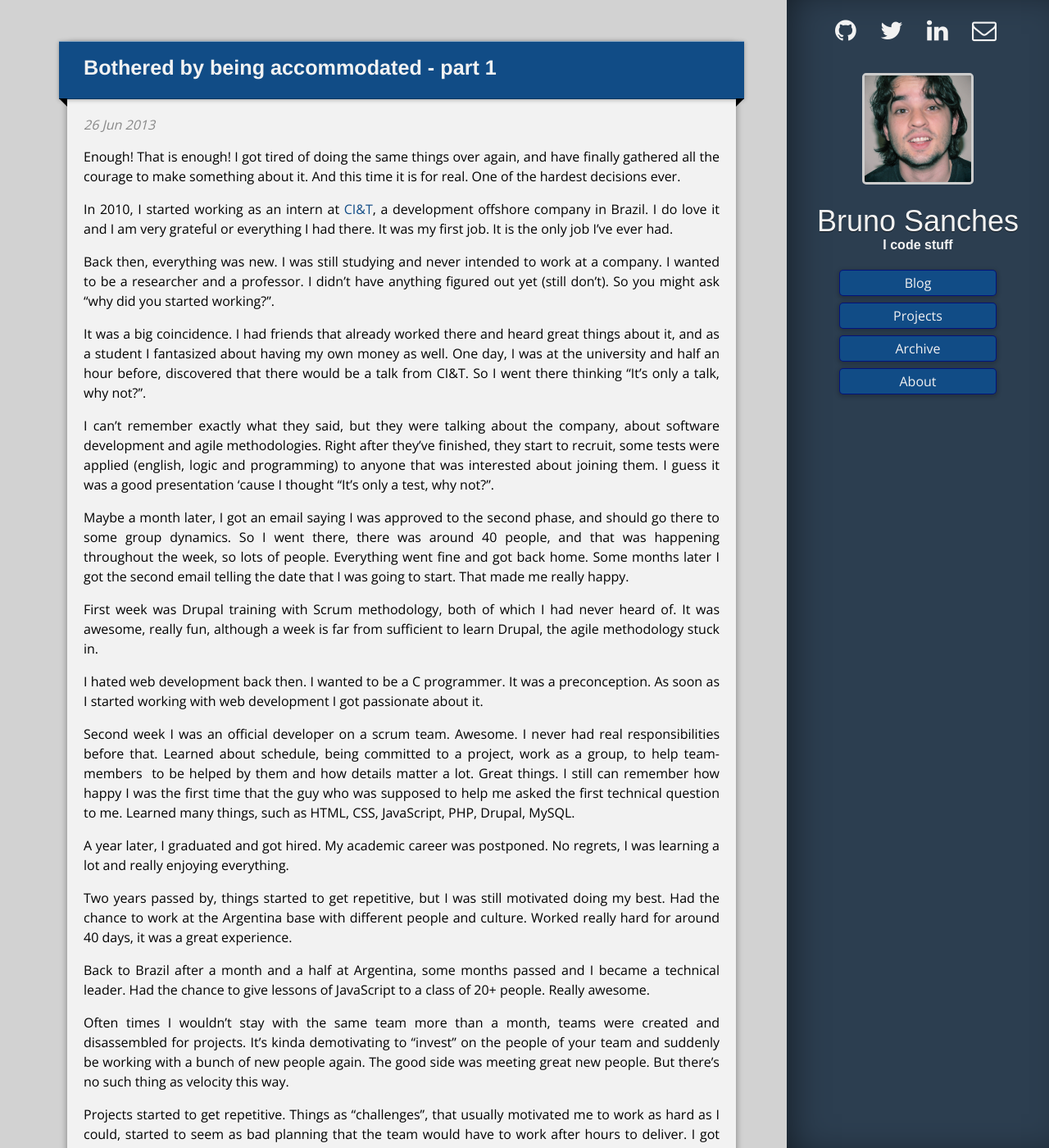
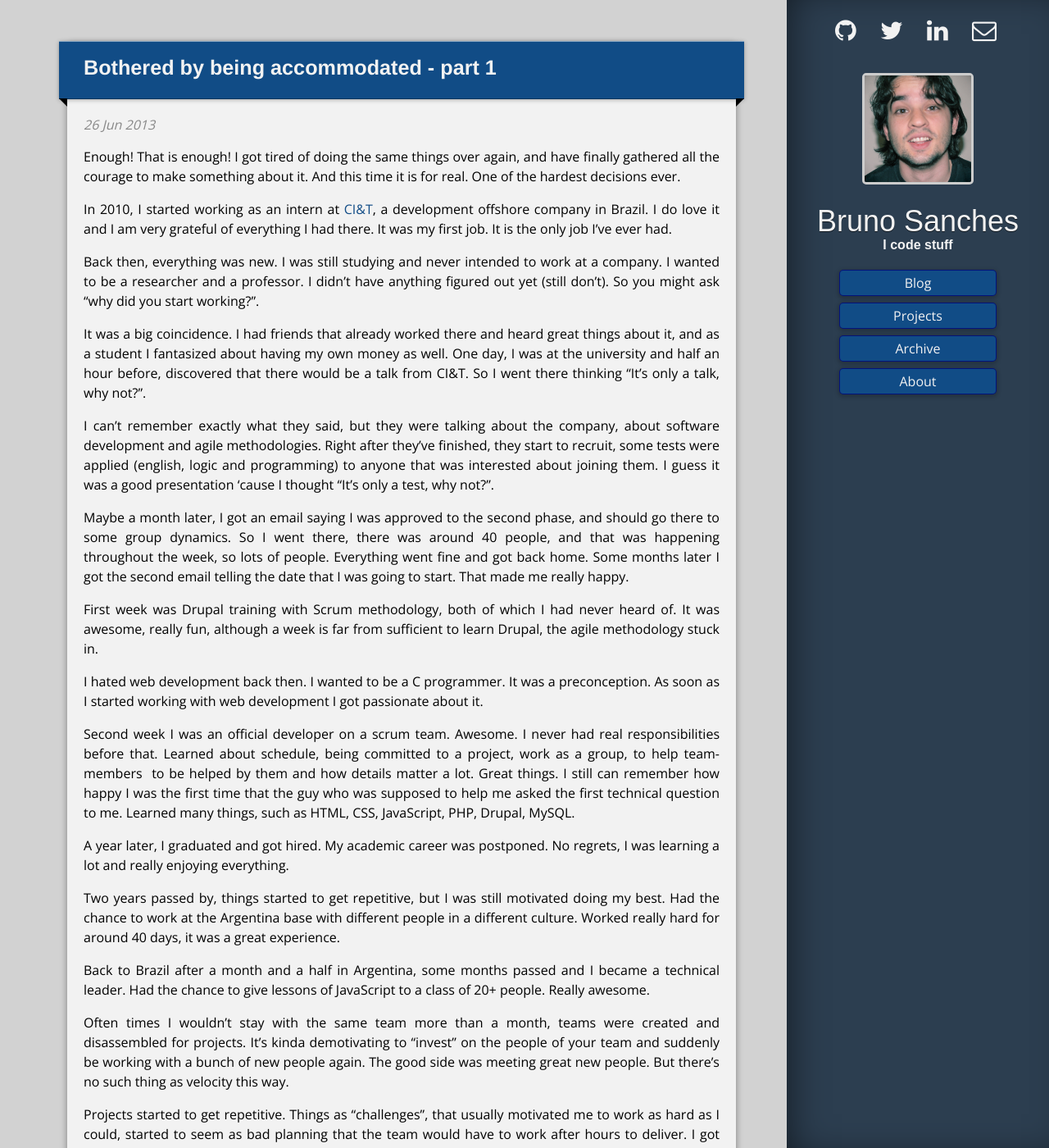
Before and after one commit to brunops/brunops.github.io, a Jekyll site: the page built from _posts/2013-06-26-bothered-by-being-accommodated-part-1.markdown, in a window 1280 px wide and 1400 px high. Shown: the whole window at 82% size. Built offline with Jekyll 4.4.1, drawn with Linux system fonts in a browser that asks for light colours; some web fonts are replaced; Markdown is read by kramdown in place of the engine named in the settings; comment, search, counter and statistics services are not loaded; some of the changed text lies outside the part shown.

Commit message:
English fixes

```diff
--- a/_posts/2013-06-26-bothered-by-being-accommodated-part-1.markdown
+++ b/_posts/2013-06-26-bothered-by-being-accommodated-part-1.markdown
@@ -8,9 +8,9 @@ categories:
 ---
 Enough! That is enough! I got tired of doing the same things over again, and have finally gathered all the courage to make something about it. And this time it is for real. One of the hardest decisions ever.
 
-In 2010, I started working as an intern at <a title="CI&amp;T" href="http://ciandt.com" target="_blank">CI&amp;T</a>, a development offshore company in Brazil. I do love it and I am very grateful or everything I had there. It was my first job. It is the only job I've ever had.
+In 2010, I started working as an intern at <a title="CI&amp;T" href="http://ciandt.com" target="_blank">CI&amp;T</a>, a development offshore company in Brazil. I do love it and I am very grateful of everything I had there. It was my first job. It is the only job I've ever had.
 
-Back then, everything was new. I was still studying and never intended to work at a company. I wanted to be a researcher and a professor. I didn't have anything figured out yet (still don't). So you might ask "why did you started working?".
+Back then, everything was new. I was still studying and never intended to work at a company. I wanted to be a researcher and a professor. I didn't have anything figured out yet (still don't). So you might ask "why did you start working?".
 
 It was a big coincidence. I had friends that already worked there and heard great things about it, and as a student I fantasized about having my own money as well. One day, I was at the university and half an hour before, discovered that there would be a talk from CI&amp;T. So I went there thinking "It's only a talk, why not?".
 
@@ -26,9 +26,9 @@ Second week I was an official developer on a scrum team. Awesome. I never had re
 
 A year later, I graduated and got hired. My academic career was postponed. No regrets, I was learning a lot and really enjoying everything.
 
-Two years passed by, things started to get repetitive, but I was still motivated doing my best. Had the chance to work at the Argentina base with different people and culture. Worked really hard for around 40 days, it was a great experience.
+Two years passed by, things started to get repetitive, but I was still motivated doing my best. Had the chance to work at the Argentina base with different people in a different culture. Worked really hard for around 40 days, it was a great experience.
 
-Back to Brazil after a month and a half at Argentina, some months passed and I became a technical leader. Had the chance to give lessons of JavaScript to a class of 20+ people. Really awesome.
+Back to Brazil after a month and a half in Argentina, some months passed and I became a technical leader. Had the chance to give lessons of JavaScript to a class of 20+ people. Really awesome.
 
 Often times I wouldn't stay with the same team more than a month, teams were created and disassembled for projects. It's kinda demotivating to "invest" on the people of your team and suddenly be working with a bunch of new people again. The good side was meeting great new people. But there's no such thing as velocity this way.
 
--- a/_posts/2013-06-26-bothered-by-being-accommodated-part-2.markdown
+++ b/_posts/2013-06-26-bothered-by-being-accommodated-part-2.markdown
@@ -22,7 +22,7 @@ So in the beginning of 2013 I started to write down everything I wanted to do
 2. Get a Masters degree
 3. Risk everything for something better while still able
 
-The common thing between them, which is the most important, is that all of them involves learning. I didn't think that everything would be successful, so here's what I did. I applied to a post-graduation subject as a special student (so I could still work), told my manager that I wanted to work with something different (should've done it before), and applied to an intensive Ruby on Rails course at San Francisco.
+The common thing between them, which is the most important, is that all of them involves learning. I didn't think that everything would be successful, so here's what I did. I applied to a post-graduation subject as a special student (so I could still work), told my manager that I wanted to work with something different (should've done it before), and applied to an intensive Ruby on Rails course in San Francisco.
 
 Then everything went better than expected. I was accepted on the Neural Networks subject, got the chance to change technologies at my company (many thanks to my manager, who helped me so much) and started to work with Java, and I was accepted at <a title="Dev Bootcamp - Learn Ruby on Rails in 9 weeks" href="http://devbootcamp.com/" target="_blank">DevBootcamp</a>.
 
```
Also changed, not shown: other parts of _posts/2013-06-26-bothered-by-being-accommodated-part-1.markdown (+3 -1 lines).
